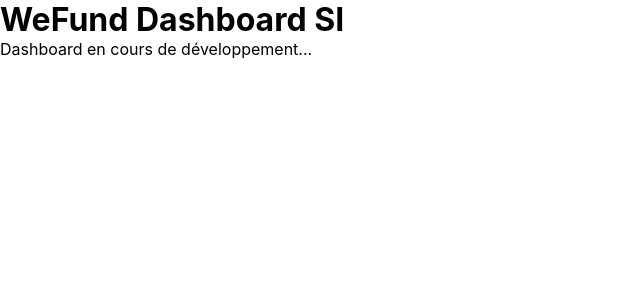
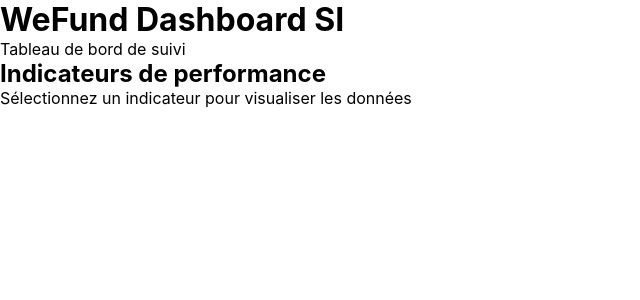
Before and after one commit to mohamedyasssine/wefund-dashboard-si, a Next.js app: page / in a window 1280 px wide. Shown: the top 300 px of the page, without its empty margins (0-640 px from the left). Built offline with nearby package versions, Linux system fonts and the light colour scheme.

Commit message:
feat: layout principal et composant Header

```diff
--- a/app/layout.tsx
+++ b/app/layout.tsx
@@ -1,4 +1,5 @@
 import type { Metadata } from 'next'
+import Layout from '@/components/ui/Layout'
 import './globals.css'
 
 export const metadata: Metadata = {
@@ -13,7 +14,9 @@
 }) {
   return (
     <html lang="fr">
-      <body>{children}</body>
+      <body>
+        <Layout>{children}</Layout>
+      </body>
     </html>
   )
 }
--- a/app/page.tsx
+++ b/app/page.tsx
@@ -1,8 +1,10 @@
 export default function Home() {
   return (
-    <main>
-      <h1>WeFund Dashboard SI</h1>
-      <p>Dashboard en cours de développement...</p>
-    </main>
+    <div>
+      <section>
+        <h2>Indicateurs de performance</h2>
+        <p>Sélectionnez un indicateur pour visualiser les données</p>
+      </section>
+    </div>
   )
 }
--- /dev/null
+++ b/components/ui/Header.tsx
@@ -0,0 +1,10 @@
+export default function Header() {
+  return (
+    <header>
+      <div>
+        <h1>WeFund Dashboard SI</h1>
+        <p>Tableau de bord de suivi</p>
+      </div>
+    </header>
+  )
+}
--- /dev/null
+++ b/components/ui/Layout.tsx
@@ -0,0 +1,10 @@
+import Header from './Header'
+
+export default function Layout({ children }: { children: React.ReactNode }) {
+  return (
+    <div>
+      <Header />
+      <main>{children}</main>
+    </div>
+  )
+}
```
